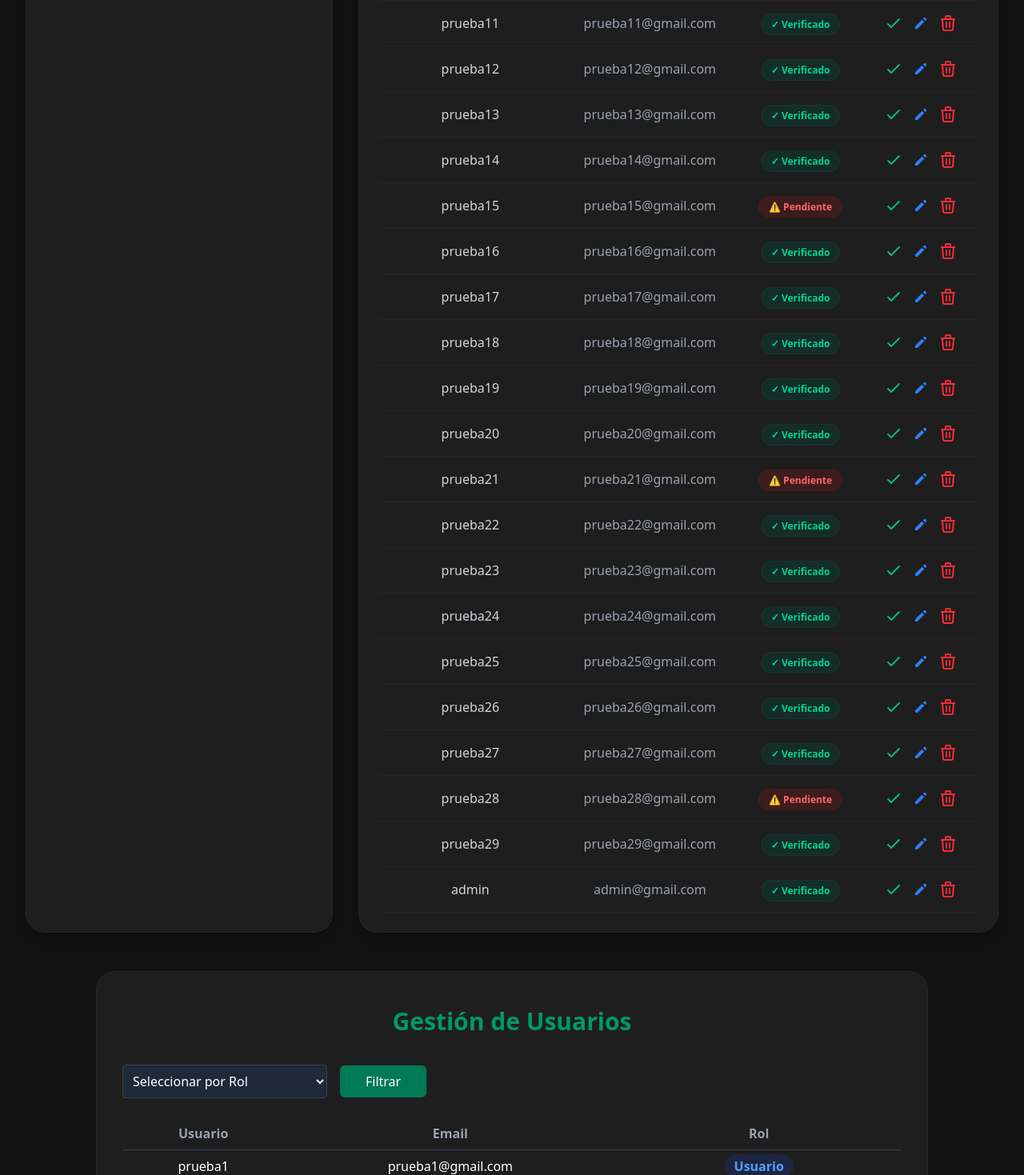
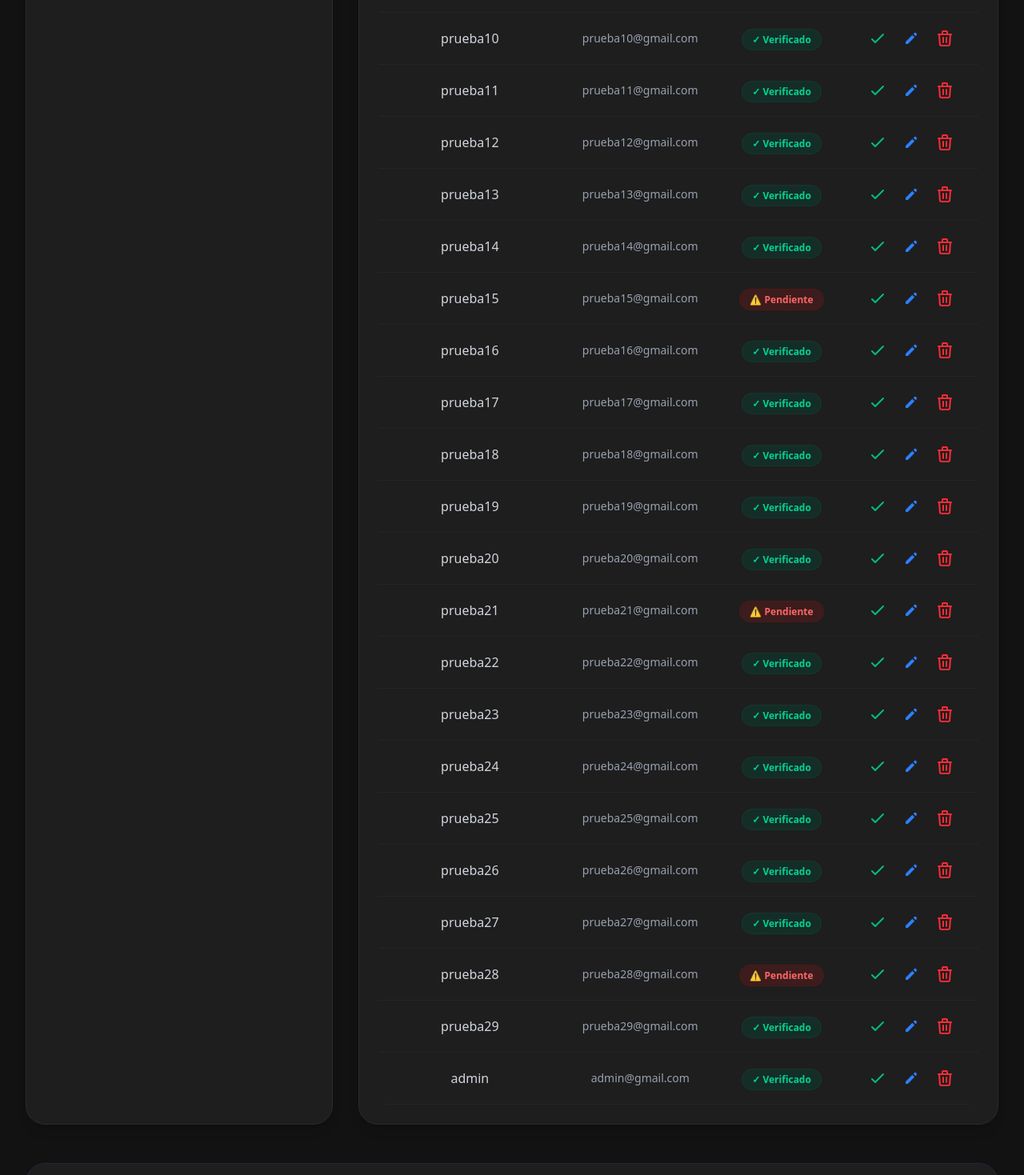
Before and after one commit to DoubleLiFFt/examen, a React (Vite) app: page /AdminView in a window 1280 px wide. Shown: the part 1061-2530 px from the top of the page at 80% size. Built offline with nearby package versions, Linux system fonts and the light colour scheme.

Commit message:
Responsive

```diff
--- a/src/Components/Admin/FiltrosUsuarios.tsx
+++ b/src/Components/Admin/FiltrosUsuarios.tsx
@@ -10,12 +10,12 @@ export default function FiltroUsuarios({ alFiltrar }: PropsFiltro) {
     const roles = ["Administrador", "Usuario", "Auditor"];
 
     return (
-        <div className="mb-6">
-            <h1 className="text-3xl font-bold mb-6 text-emerald-600 text-center py-3">Gestión de Usuarios</h1>
+        <div className="mb-6 px-4">
+            <h1 className="text-2xl md:text-3xl font-bold mb-6 text-emerald-600 text-center py-3">Gestión de Usuarios</h1>
 
-            <div className="flex items-center gap-4 mb-4">
+            <div className="flex flex-col sm:flex-row items-center justify-center gap-4 mb-4">
                 <select
-                    className="border rounded p-2 w-64 bg-gray-800 text-white border-gray-700"
+                    className="border rounded p-2 w-full sm:w-64 bg-gray-800 text-white border-gray-700 h-11"
                     value={rolSeleccionado}
                     onChange={(e) => setRolSeleccionado(e.target.value)}
                 >
@@ -29,7 +29,7 @@ export default function FiltroUsuarios({ alFiltrar }: PropsFiltro) {
 
                 <button
                     type="button"
-                    className="bg-emerald-700 hover:bg-emerald-600 text-white py-2 px-8 rounded-md transition-colors"
+                    className="w-full sm:w-auto bg-emerald-700 hover:bg-emerald-600 text-white py-2 px-8 rounded-md transition-colors h-11"
                     onClick={() => alFiltrar(rolSeleccionado)}
                 >
                     Filtrar
--- a/src/Components/Admin/GestionUsuarios.tsx
+++ b/src/Components/Admin/GestionUsuarios.tsx
@@ -16,9 +16,11 @@ export default function GestionUsuarios() {
     };
 
     return (
-        <div className="border border-gray-800 bg-[#1e1e1e] p-8 rounded-3xl mb-12 mx-22 mt-12">
+        <div className="max-w-7xl mx-auto border border-gray-800 bg-[#1e1e1e] p-4 md:p-8 rounded-2xl md:rounded-3xl mb-12 mx-4 md:mx-auto mt-8 md:mt-12 shadow-xl">
             <FiltroUsuarios alFiltrar={ejecutarFiltro} />
-            <TablaUsuarios lista={usuariosFiltrados} />
+            <div className="mt-4 overflow-hidden">
+                <TablaUsuarios lista={usuariosFiltrados} />
+            </div>
         </div>
     );
 }
--- a/src/Components/Admin/TablaHistorial.tsx
+++ b/src/Components/Admin/TablaHistorial.tsx
@@ -1,32 +1,44 @@
 import { usersAccounts } from "../types/HistoUsers";
 import type { HistoUsers } from "../types/HistoUsers";
+
 interface TablaHistorialProps {
-  lista?: HistoUsers[]; //
+    lista?: HistoUsers[];
 }
 
 export default function TablaHistorial({ lista }: TablaHistorialProps) {
     const datosAMostrar = lista || usersAccounts;
 
     return (
-    <table className="w-full border-collapse text-center">
+        <div className="w-full overflow-x-auto rounded-xl">
+            <table className="w-full border-collapse text-center bg-[#1e1e1e] text-white">
                 <thead>
-        <tr className="text-gray-400 text-center font-extralight border-b">
-          <th className="p-2">FECHA</th>
-          <th className="p-2">USUARIO</th>
-          <th className="p-2">DIRECCION IP</th>
-          <th className="p-2">ACCION</th>
+                <tr className="text-gray-400 text-xs md:text-sm uppercase tracking-wider border-b border-[#2a2a2a]">
+                    <th className="p-4 font-semibold">FECHA</th>
+                    <th className="p-4 font-semibold">USUARIO</th>
+                    <th className="p-4 font-semibold hidden sm:table-cell">DIRECCION IP</th>
+                    <th className="p-4 font-semibold">ACCION</th>
                 </tr>
                 </thead>
-      <tbody>
+                <tbody className="divide-y divide-[#2a2a2a]">
                 {datosAMostrar.map((historial, index) => (
-          <tr key={index} className="border-t hover:bg-gray-800">
-            <td className="p-2">{historial.createdTime}</td>
-            <td className="p-2">{historial.username}</td>
-            <td className="p-2">{historial.ip}</td>
-            <td className="p-2 text-sm">
-              <span className={`text-center font-semibold ${historial.accion === 'Login'
-                ? ' text-green-400  '
-                : ' text-red-400 '
+                    <tr key={index} className="hover:bg-[#252525] transition-colors">
+                        <td className="p-4 text-xs md:text-sm text-gray-400 whitespace-nowrap">
+                            {historial.createdTime}
+                        </td>
+                        <td className="p-4 text-sm font-medium">
+                            {historial.username}
+                            <span className="block text-[10px] text-gray-600 sm:hidden mt-1">
+                  {historial.ip}
+                </span>
+                        </td>
+                        <td className="p-4 text-sm text-gray-500 hidden sm:table-cell">
+                            {historial.ip}
+                        </td>
+                        <td className="p-4 text-sm">
+                <span className={`font-bold px-2 py-1 rounded-md text-[10px] md:text-xs uppercase border ${
+                    historial.accion === 'Login'
+                        ? 'text-green-400 bg-green-400/10 border-green-400/20'
+                        : 'text-red-400 bg-red-400/10 border-red-400/20'
                 }`}>
                   {historial.accion}
                 </span>
@@ -35,5 +47,6 @@ export default function TablaHistorial({ lista }: TablaHistorialProps) {
                 ))}
                 </tbody>
             </table>
+        </div>
     );
 }
--- a/src/Components/Admin/TablaUsuarios.tsx
+++ b/src/Components/Admin/TablaUsuarios.tsx
@@ -10,25 +10,30 @@ export default function TablaUsuarios({ lista }: TablaUsuariosProps) {
     const datosAMostrar = lista || usersAccounts;
 
     return (
-        <div className="overflow-x-auto">
+        <div className="w-full overflow-x-auto rounded-xl">
             <table className="w-full border-collapse text-center bg-[#1e1e1e] text-white">
                 <thead>
-                    <tr className="text-gray-400 font-extralight border-b border-gray-700">
-                        <th className="p-2">Usuario</th>
-                        <th className="p-2">Email</th>
-                        <th className="p-2">Rol</th>
+                <tr className="text-gray-400 text-xs md:text-sm uppercase tracking-wider border-b border-gray-700">
+                    <th className="p-4 font-semibold">Usuario</th>
+                    <th className="p-4 font-semibold hidden sm:table-cell">Email</th>
+                    <th className="p-4 font-semibold">Rol</th>
                 </tr>
                 </thead>
-                <tbody>
+                <tbody className="divide-y divide-gray-800">
                 {datosAMostrar.map((usuario, index) => (
-                        <tr key={index} className="border-t border-gray-800 hover:bg-gray-800 transition-colors">
-                            <td className="p-2">{usuario.username}</td>
-                            <td className="p-2">{usuario.email}</td>
-                            <td className="p-2">
-                                <span className={`px-3 py-1 rounded-full  font-bold ${usuario.rol === 'Administrador' ? 'bg-emerald-900/30 text-emerald-400'
+                    <tr key={index} className="hover:bg-gray-800 transition-colors">
+                        <td className="p-4 text-sm">
+                            <span className="font-medium block">{usuario.username}</span>
+                            <span className="text-[10px] text-gray-500 sm:hidden block mt-1">{usuario.email}</span>
+                        </td>
+                        <td className="p-4 text-sm text-gray-400 hidden sm:table-cell">
+                            {usuario.email}
+                        </td>
+                        <td className="p-4 text-sm">
+                                <span className={`px-3 py-1 rounded-full text-[10px] md:text-xs font-bold uppercase tracking-wide border ${usuario.rol === 'Administrador' ? 'bg-emerald-900/30 text-emerald-400 border-emerald-800/30'
                                     : usuario.rol === 'Auditor'
-                                        ? 'bg-yellow-900/30 text-yellow-400'
-                                        : 'bg-blue-900/30 text-blue-400'
+                                        ? 'bg-yellow-900/30 text-yellow-400 border-yellow-800/30'
+                                        : 'bg-blue-900/30 text-blue-400 border-blue-800/30'
                                 }`}>
                                     {usuario.rol}
                                 </span>
--- a/src/Components/Admin/TableUserAdmin.tsx
+++ b/src/Components/Admin/TableUserAdmin.tsx
@@ -2,57 +2,58 @@ import { usersAccounts } from "../types/Users";
 
 export default function TableUsersAdmin() {
     return (
-        <div className="flex flex-col gap-6 w-full">
-            <h1 className="text-2xl font-bold text-center text-emerald-400">
+        <div className="flex flex-col gap-6 w-full h-full">
+            <h1 className="text-xl md:text-2xl font-bold text-center text-emerald-400">
                 Lista de Usuarios Registrados
             </h1>
-            <div className="overflow-x-auto">
-                <table className="w-full text-left border-collapse">
+            <div className="w-full overflow-x-auto rounded-xl">
+                <table className="w-full text-left border-collapse bg-[#1e1e1e]">
                     <thead>
-                    <tr className="border-b border-[#3a3a3a] text-gray-400 text-sm uppercase tracking-widest">
-                        <th className="px-6 py-4 font-semibold text-center">Nombre de Usuario</th>
-                        <th className="px-6 py-4 font-semibold text-center">Correo</th>
-                        <th className="px-6 py-4 font-semibold text-center">Estado</th>
-                        <th className="px-6 py-4 font-semibold text-center">Acciones</th>
+                    <tr className="border-b border-[#3a3a3a] text-gray-400 text-xs md:text-sm uppercase tracking-widest">
+                        <th className="px-4 md:px-6 py-4 font-semibold text-center">Nombre de Usuario</th>
+                        <th className="px-4 md:px-6 py-4 font-semibold text-center hidden sm:table-cell">Correo</th>
+                        <th className="px-4 md:px-6 py-4 font-semibold text-center">Estado</th>
+                        <th className="px-4 md:px-6 py-4 font-semibold text-center">Acciones</th>
                     </tr>
                     </thead>
                     <tbody className="text-gray-300">
                     {usersAccounts.map((Users) => (
                         <tr
                             key={Users.id}
-                            className="border-b border-[#252525] hover:bg-[#252525]/50 transition-colors"
+                            className="border-b border-[#252525] hover:bg-[#252525]/50 transition-colors group"
                         >
-                            <td className="px-6 py-4 text-center font-medium">
-                                {Users.username}
+                            <td className="px-4 md:px-6 py-4 text-center font-medium">
+                                <span className="text-sm md:text-base block">{Users.username}</span>
+                                <span className="text-[10px] text-gray-500 sm:hidden block mt-1">{Users.email}</span>
                             </td>
-                            <td className="px-6 py-4 text-center text-gray-400">
+                            <td className="px-4 md:px-6 py-4 text-center text-gray-400 hidden sm:table-cell text-sm">
                                 {Users.email}
                             </td>
-                            <td className="px-6 py-4 text-center">
+                            <td className="px-4 md:px-6 py-4 text-center">
                                 {Users.emailVerified ? (
-                                    <span className="bg-emerald-900/30 text-emerald-400 px-3 py-1 rounded-full text-xs font-bold border border-emerald-800/20">
+                                    <span className="bg-emerald-900/30 text-emerald-400 px-2 md:px-3 py-1 rounded-full text-[10px] md:text-xs font-bold border border-emerald-800/20 whitespace-nowrap">
                                             ✓ Verificado
                                         </span>
                                 ) : (
-                                    <span className="bg-red-900/30 text-red-400 px-3 py-1 rounded-full text-xs font-bold border border-red-800/20">
+                                    <span className="bg-red-900/30 text-red-400 px-2 md:px-3 py-1 rounded-full text-[10px] md:text-xs font-bold border border-red-800/20 whitespace-nowrap">
                                             ⚠ Pendiente
                                         </span>
                                 )}
                             </td>
-                            <td className="px-6 py-4">
-                                <div className="flex justify-center items-center gap-3">
-                                    <button className="text-emerald-500 hover:text-emerald-400 transition-all hover:scale-110 cursor-pointer">
-                                        <svg xmlns="http://www.w3.org/2000/svg" className="h-6 w-6" fill="none" viewBox="0 0 24 24" stroke="currentColor">
+                            <td className="px-4 md:px-6 py-4">
+                                <div className="flex justify-center items-center gap-2 md:gap-3">
+                                    <button className="text-emerald-500 hover:text-emerald-400 transition-all hover:scale-110 cursor-pointer p-1">
+                                        <svg xmlns="http://www.w3.org/2000/svg" className="h-4 w-4 md:h-6 md:w-6" fill="none" viewBox="0 0 24 24" stroke="currentColor">
                                             <path strokeLinecap="round" strokeLinejoin="round" strokeWidth={2} d="M5 13l4 4L19 7" />
                                         </svg>
                                     </button>
-                                    <button className="text-blue-500 hover:text-blue-400 transition-all hover:scale-110 cursor-pointer">
-                                        <svg xmlns="http://www.w3.org/2000/svg" className="h-5 w-5" viewBox="0 0 20 20" fill="currentColor">
+                                    <button className="text-blue-500 hover:text-blue-400 transition-all hover:scale-110 cursor-pointer p-1">
+                                        <svg xmlns="http://www.w3.org/2000/svg" className="h-4 w-4 md:h-5 md:w-5" viewBox="0 0 20 20" fill="currentColor">
                                             <path d="M13.586 3.586a2 2 0 112.828 2.828l-.793.793-2.828-2.828.793-.793zM11.379 5.793L3 14.172V17h2.828l8.38-8.379-2.83-2.828z" />
                                         </svg>
                                     </button>
-                                    <button className="text-red-500 hover:text-red-400 transition-all hover:scale-110 cursor-pointer">
-                                        <svg xmlns="http://www.w3.org/2000/svg" className="h-6 w-6" fill="none" viewBox="0 0 24 24" stroke="currentColor">
+                                    <button className="text-red-500 hover:text-red-400 transition-all hover:scale-110 cursor-pointer p-1">
+                                        <svg xmlns="http://www.w3.org/2000/svg" className="h-4 w-4 md:h-6 md:w-6" fill="none" viewBox="0 0 24 24" stroke="currentColor">
                                             <path strokeLinecap="round" strokeLinejoin="round" strokeWidth={2} d="M19 7l-.867 12.142A2 2 0 0116.138 21H7.862a2 2 0 01-1.995-1.858L5 7m5 4v6m4-6v6m1-10V4a1 1 0 00-1-1h-4a1 1 0 00-1 1v3M4 7h16" />
                                         </svg>
                                     </button>
```
Also changed, not shown: src/Components/Admin/CreateUserAdmin.tsx (+8 -8 lines), src/Components/Admin/FiltrosHistorial.tsx (+8 -8 lines), src/Components/Admin/GraphicAdmin.tsx (+19 -9 lines), src/Components/Admin/HistorialAccesos.tsx (+4 -4 lines). Lines whose indentation alone changed are shown as unchanged.
